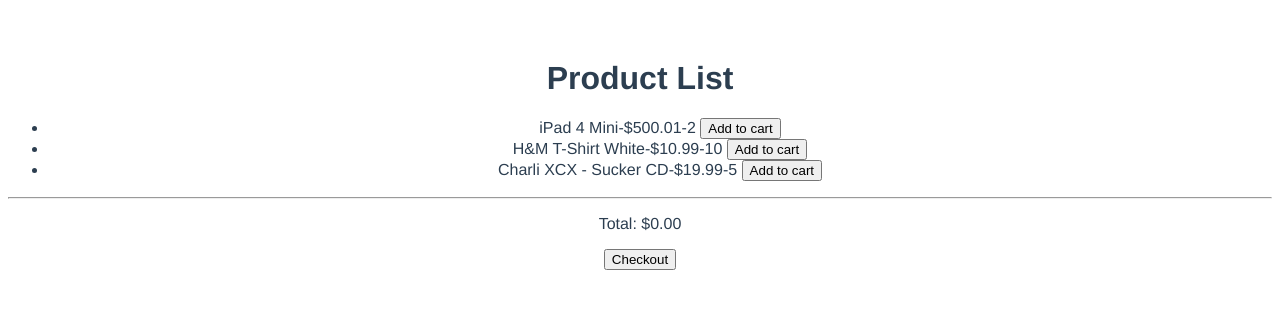
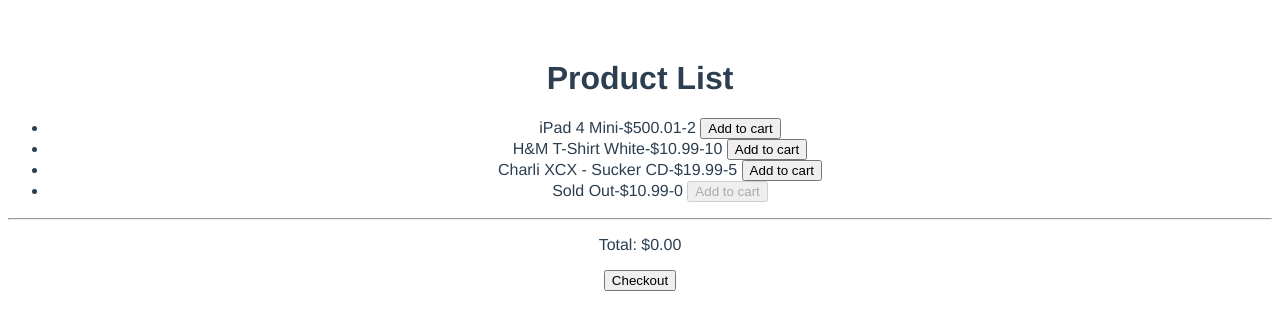
Before and after one commit to hidemiura1111/vue-shoppoing_cart, a Vue app: page / in a window 1280 px wide. Shown: the top 330 px of the page. Built offline with nearby package versions, Linux system fonts and the light colour scheme.

Commit message:
Dynamic Vuex Getters

```diff
--- a/src/components/ProductList.vue
+++ b/src/components/ProductList.vue
@@ -8,7 +8,10 @@
     <ul v-else>
       <li v-for="product in products">
         {{product.title}}-{{product.price | currency}}-{{product.inventory}}
-        <button @click="addProductToCart(product)">Add to cart</button>
+        <button
+          :disabled="!productIsInStock(product)"
+          @click="addProductToCart(product)"
+        >Add to cart</button>
       </li>
     </ul>
   </div>
@@ -25,7 +28,12 @@
 
   computed: {
     products() {
-      return this.$store.getters.availableProducts
+      return this.$store.state.products
+      // return this.$store.getters.availableProducts
+    },
+
+    productIsInStock() {
+      return this.$store.getters.productIsInStock
     }
   },
 
--- a/src/store/index.js
+++ b/src/store/index.js
@@ -30,7 +30,13 @@
 
     cartTotal(state, getters) {
       return getters.cartProducts.reduce((total, product) => total + product.price * product.quantity, 0)
-    }
+    },
+
+    productIsInStock() {
+      return (product) => {
+        return product.inventory > 0
+      }
+    },
   },
 
   actions: { // = methods
@@ -45,15 +51,15 @@
       })
     },
 
-    addProductToCart(context, product) {
-      if (product.inventory > 0) {
-        const cartItem = context.state.cart.find(item => item.id === product.id)
+    addProductToCart({ state, getters, commit }, product) {
+      if (getters.productIsInStock(product)) {
+        const cartItem = state.cart.find(item => item.id === product.id)
         if (!cartItem) {
-          context.commit('pushProductToCart', product.id)
+          commit('pushProductToCart', product.id)
         } else {
-          context.commit('incrementItemQuantity', cartItem)
+          commit('incrementItemQuantity', cartItem)
         }
-        context.commit('decrementProductInventory', product)
+        commit('decrementProductInventory', product)
       }
     },
 
```
